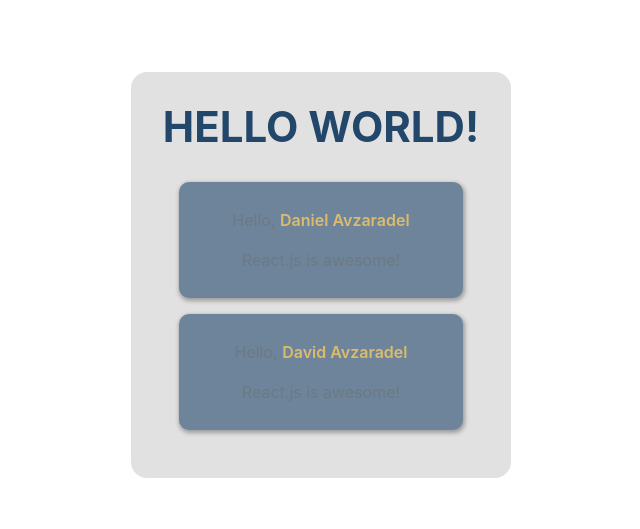
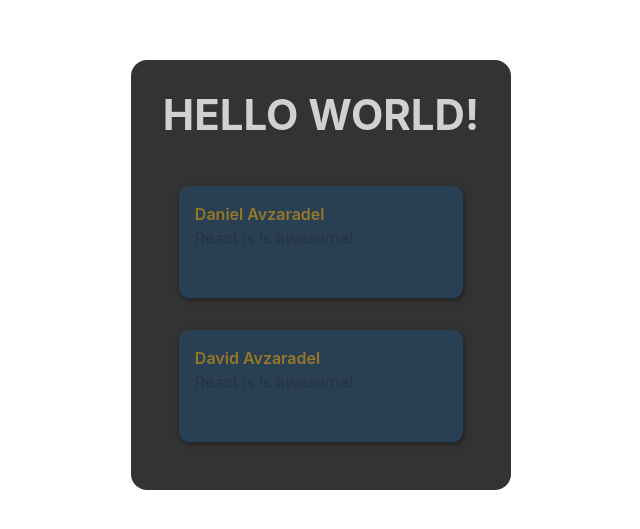
Before and after one commit to daniel-avzaradel/next-js14-full-course, a React (Vite) app in the folder react-crash-course/: page / in a window 1280 px wide. Shown: the part 125-654 px from the top of the page, without its empty margins (319-959 px from the left). Built offline with nearby package versions, Linux system fonts and the light colour scheme.

Commit message:
adding posts

```diff
--- a/react-crash-course/src/App.css
+++ b/react-crash-course/src/App.css
@@ -5,14 +5,23 @@
   text-align: center;
 }
 
+body {
+  display: flex;
+  width: 100%;
+}
+
 main {
+  display: flex;
+  flex-direction: column;
+  box-sizing: border-box;
+  width: 100%;
   padding: 2rem;
-  background: #e1e1e1;
+  background: #333;
   border-radius: 1rem;
 }
 
 main h1 {
-  color: #22476b;
+  color: #d1d1d1;
   text-transform: uppercase;
   margin: 0;
   margin-bottom: 2rem;
--- a/react-crash-course/src/App.jsx
+++ b/react-crash-course/src/App.jsx
@@ -1,13 +1,13 @@
 import './App.css'
 import Post from './components/Post'
+import PostList from './components/PostList'
 
 function App() {
 
   return (
     <main>
       <h1>Hello World!</h1>
-      <Post name="Daniel Avzaradel" />
-      <Post name="David Avzaradel" />
+      <PostList />
     </main>
   )
 }
--- a/react-crash-course/src/components/Post.jsx
+++ b/react-crash-course/src/components/Post.jsx
@@ -5,7 +5,7 @@ const Post = ({name}) => {
 
   return (
     <div className={classes.post}>
-      <p>Hello, <span>{name}</span></p>
+      <span>{name}</span>
       <p>React.js is awesome!</p>
     </div>
   )
--- a/react-crash-course/src/components/Post.module.css
+++ b/react-crash-course/src/components/Post.module.css
@@ -1,10 +1,19 @@
 .post {
-  padding: 10px;
+  display: flex;
+  flex-direction: column;
+  justify-content: flex-start;
+  align-items: start;
+  padding: 1rem;
+  min-height: 80px;
   background-color: #22476b;
   border-radius: 10px;
   margin: 1rem;
   box-shadow: 1px 2px 4px 1px rgba(0, 0, 0, .5);
   opacity: 0.6;
+}
+
+.post p {
+  margin: 0;
 }
 
 .post:hover {
--- /dev/null
+++ b/react-crash-course/src/components/PostList.jsx
@@ -0,0 +1,13 @@
+import React from 'react'
+import Post from './Post'
+
+const PostList = () => {
+  return (
+    <>
+    <Post name="Daniel Avzaradel" />
+    <Post name="David Avzaradel" />
+    </>
+  )
+}
+
+export default PostList
```
